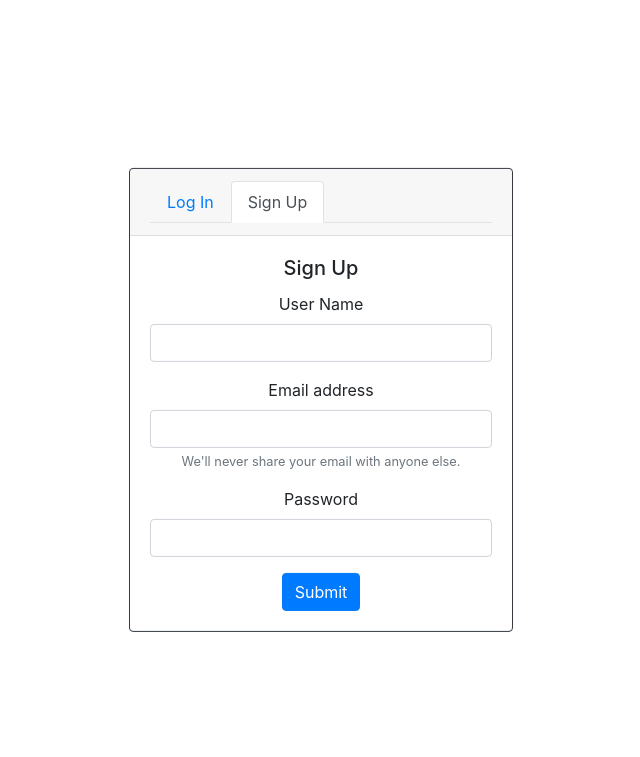
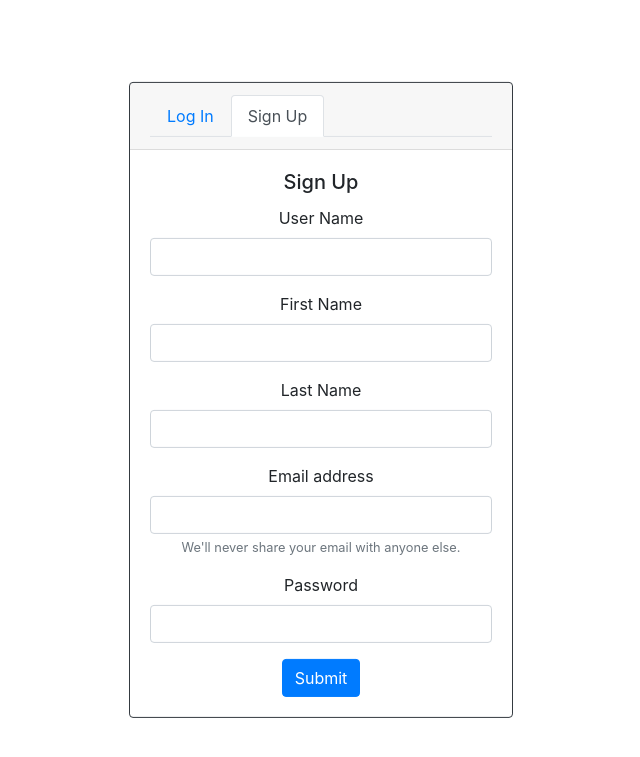
Before and after one commit to Tusharinvincible/DBMS_FP, a Flask app: page /login in a window 1280 px wide, after a click on "Sign Up". Shown: the top 757 px of the page, without its empty margins (319-959 px from the left). Run offline with Flask 2, Linux system fonts and the light colour scheme; some libraries are stand-ins or nearby versions.

Commit message:
Added more fields for Sign Up

```diff
--- a/app.py
+++ b/app.py
@@ -22,7 +22,7 @@ def create_reviews_tables():
     db.commit()
 
 def create_users_table():
-    db.execute("CREATE TABLE IF NOT EXISTS users(id INT AUTO_INCREMENT, username VARCHAR(255), email VARCHAR(255), password VARCHAR(256), PRIMARY KEY(id))")
+    db.execute("CREATE TABLE IF NOT EXISTS users(id INT AUTO_INCREMENT, username VARCHAR(255), firstname VARCHAR(255), lastname VARCHAR(255), email VARCHAR(255), password VARCHAR(256), PRIMARY KEY(id))")
     db.commit()
 
 def show_reviews_table(movieid):
@@ -70,7 +70,7 @@ def dashboard():
                 return render_template("login.html", message = "A user with that username Already exists")
             if(request.form.get("username").isdigit()):
                 return render_template("login.html", message = "A username should have letters in it")
-            db.execute("INSERT INTO users (username, email, password) VALUES (:username, :email, :password)", {"username":request.form.get("username").strip(),"email":request.form.get("email").strip(), "password":hashlib.sha256(request.form.get("password").strip().encode()).hexdigest()})
+            db.execute("INSERT INTO users (username, firstname, lastname, email, password) VALUES (:username, :firstname, :lastname, :email, :password)", {"username":request.form.get("username").strip(),"firstname":request.form.get("firstname").strip() ,"lastname":request.form.get("lastname").strip() ,"email":request.form.get("email").strip(), "password":hashlib.sha256(request.form.get("password").strip().encode()).hexdigest()})
             db.commit()
             user = db.execute("SELECT * FROM users WHERE username = :username",{"username": request.form.get("username").strip()}).fetchone()
             session["user"] = user
--- a/templates/login.html
+++ b/templates/login.html
@@ -41,6 +41,14 @@
               <label for = "username">User Name</label>
               <input type="text" class = "form-control" id = "InputName" name="username" autocomplete="off" required>
             </div>
+            <div class = "form-group">
+              <label for = "InputFirstName">First Name</label>
+              <input type="text" class = "form-control" id = "InputFirstName" name="firstname" autocomplete="off" required>
+            </div>
+            <div class = "form-group">
+              <label for = "InputLastName">Last Name</label>
+              <input type="text" class = "form-control" id = "InputLastName" name="lastname" autocomplete="off" required>
+            </div>
             <div class="form-group">
               <label for="InputEmail">Email address</label>
               <input type="email" class="form-control" id="InputEmail" name="email" aria-describedby="emailHelp" autocomplete="off" required>
```
Also changed, not shown: 2 other files.
